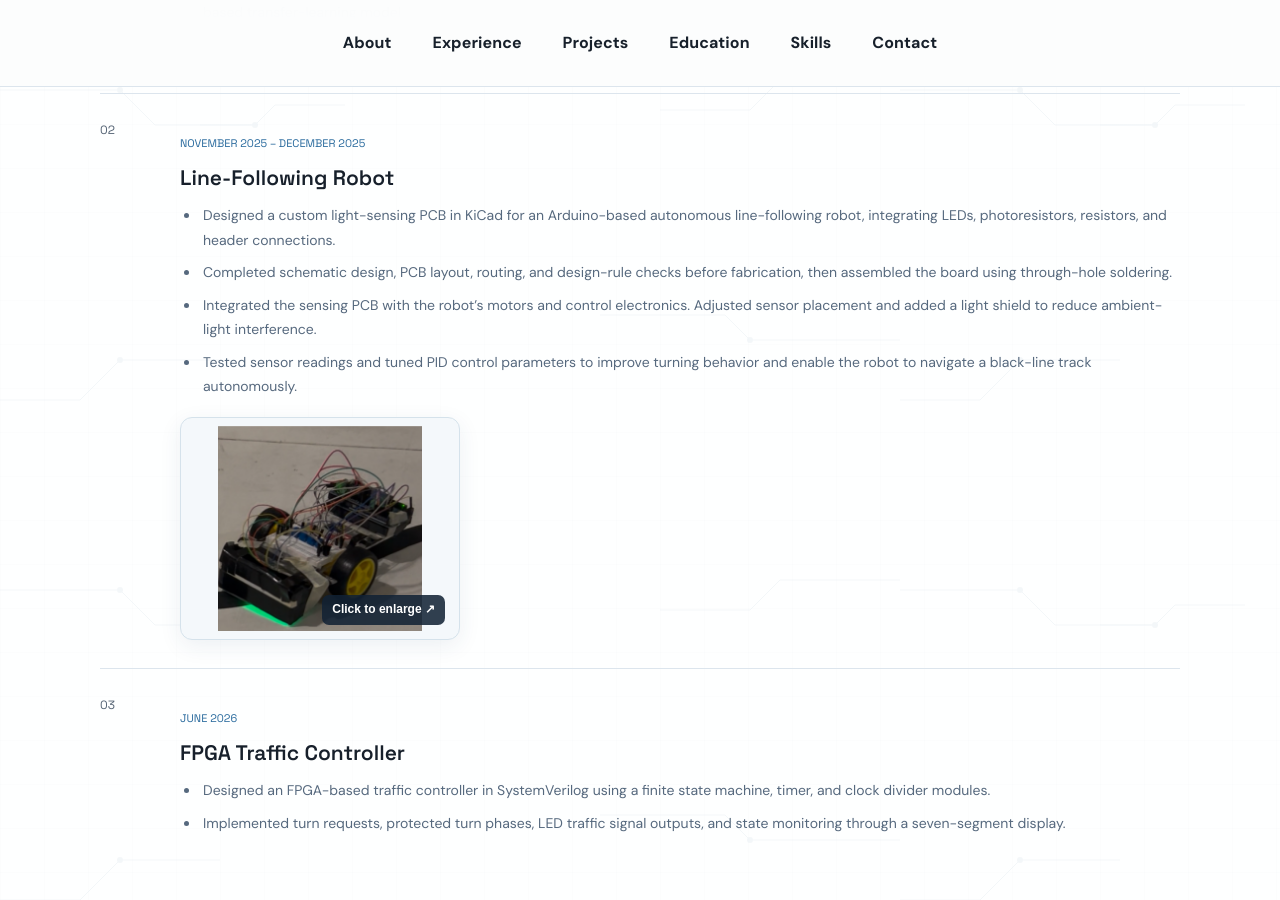
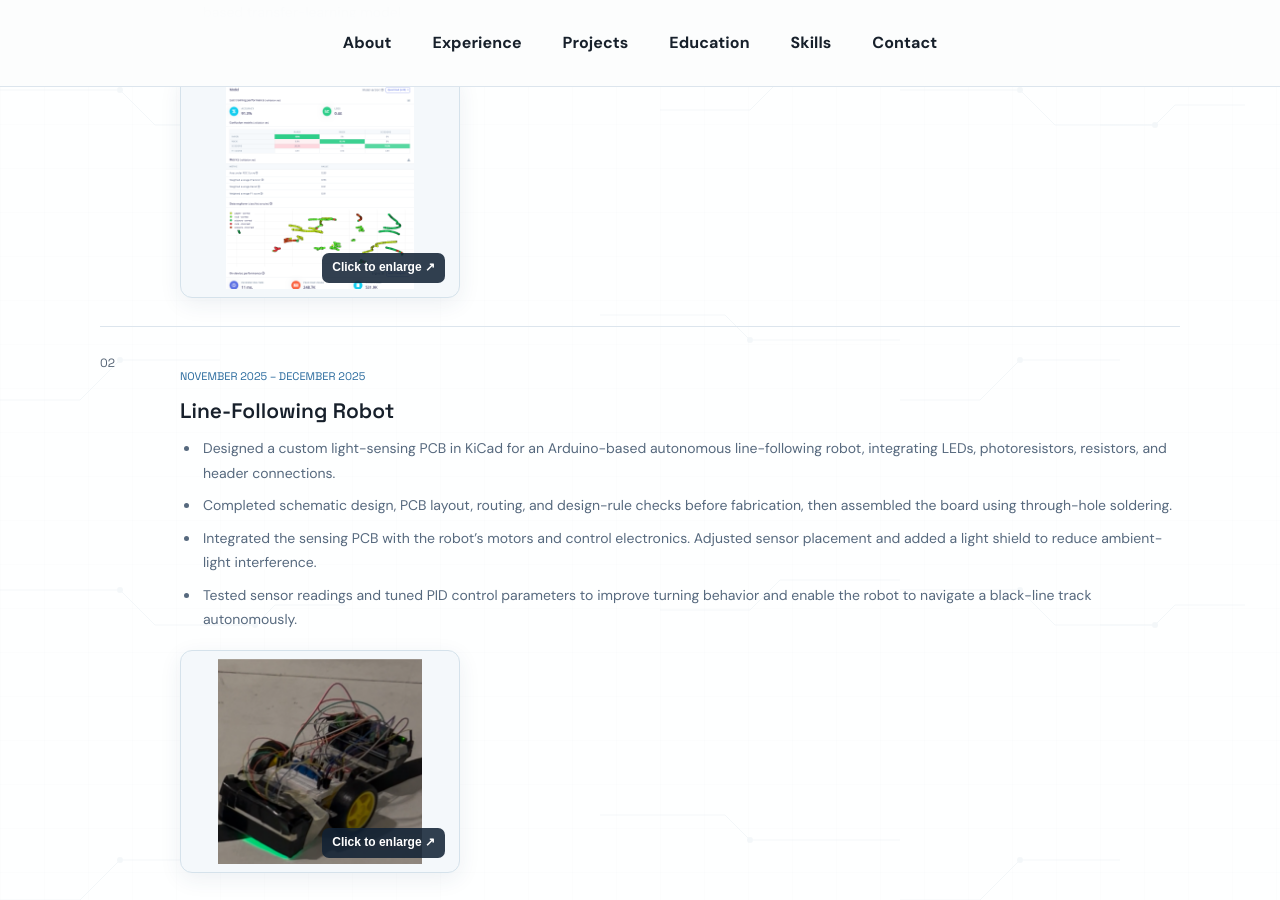
Before and after one commit to AdityaManivel/AdityaManivel.github.io, a Jekyll site: the page index.html, which Jekyll copies as it is, in a window 1280 px wide and 900 px high, scrolled down 5860 px. Built offline with Jekyll 4.4.1, drawn with Linux system fonts in a browser that asks for light colours.

Commit message:
Add AI classifier model results screenshot with matching project photo styling

```diff
--- a/index.html
+++ b/index.html
@@ -136,7 +136,7 @@
       <div class="wrap">
         <div class="section-heading reveal"><h2>Projects</h2></div>
         <div class="project-list">
-          <article class="project reveal"><div class="project-num">01</div><div><p class="project-type">SEPTEMBER 2026</p><h3>AI Classifier</h3><ul class="project-bullets"><li>Developed a real-time hand-gesture classification system using an AI-capable Arduino UNO Q, USB camera, Python, OpenCV, and a MobileNetV2-based transfer-learning model.</li><li>Used an online dataset, achieving 86.56% test-set accuracy with the INT8 implementation. Deployed the model using Edge Impulse.</li></ul></div></article>
+          <article class="project reveal"><div class="project-num">01</div><div><p class="project-type">SEPTEMBER 2026</p><h3>AI Classifier</h3><ul class="project-bullets"><li>Developed a real-time hand-gesture classification system using an AI-capable Arduino UNO Q, USB camera, Python, OpenCV, and a MobileNetV2-based transfer-learning model.</li><li>Used an online dataset, achieving 86.56% test-set accuracy with the INT8 implementation. Deployed the model using Edge Impulse.</li></ul><div class="project-photo-gallery"><button class="husky-photo-button project-photo-button" type="button" data-lightbox-open data-image-src="assets/Screenshot%202026-10-28%20152015.png" data-image-alt="Edge Impulse quantized model validation results and confusion matrix" aria-label="Enlarge AI classifier model results"><img src="assets/Screenshot%202026-10-28%20152015.png" alt="Edge Impulse AI classifier model results" loading="lazy"><span class="photo-hint">Click to enlarge ↗</span></button></div></div></article>
 
           <article class="project reveal"><div class="project-num">02</div><div><p class="project-type">NOVEMBER 2025 – DECEMBER 2025</p><h3>Line-Following Robot</h3><ul class="project-bullets"><li>Designed a custom light-sensing PCB in KiCad for an Arduino-based autonomous line-following robot, integrating LEDs, photoresistors, resistors, and header connections.</li><li>Completed schematic design, PCB layout, routing, and design-rule checks before fabrication, then assembled the board using through-hole soldering.</li><li>Integrated the sensing PCB with the robot’s motors and control electronics. Adjusted sensor placement and added a light shield to reduce ambient-light interference.</li><li>Tested sensor readings and tuned PID control parameters to improve turning behavior and enable the robot to navigate a black-line track autonomously.</li></ul><div class="project-photo-gallery"><button class="husky-photo-button project-photo-button" type="button" data-lightbox-open data-image-src="Robot.png" data-image-alt="Completed autonomous line-following robot" aria-label="Enlarge line-following robot photo"><img src="Robot.png" alt="Completed autonomous line-following robot" loading="lazy"><span class="photo-hint">Click to enlarge ↗</span></button></div></div></article>
           <article class="project reveal"><div class="project-num">03</div><div><p class="project-type">JUNE 2026</p><h3>FPGA Traffic Controller</h3><ul class="project-bullets"><li>Designed an FPGA-based traffic controller in SystemVerilog using a finite state machine, timer, and clock divider modules.</li><li>Implemented turn requests, protected turn phases, LED traffic signal outputs, and state monitoring through a seven-segment display.</li></ul></div></article>
```
